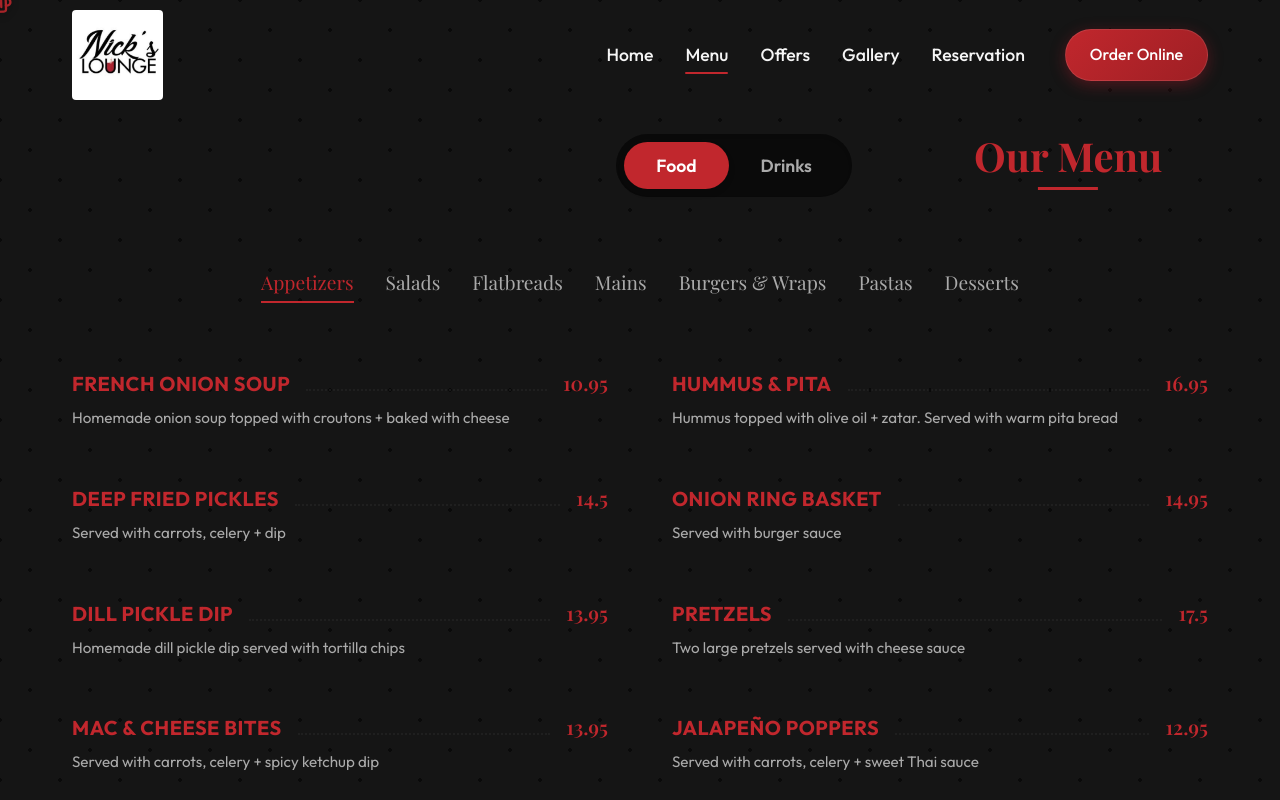
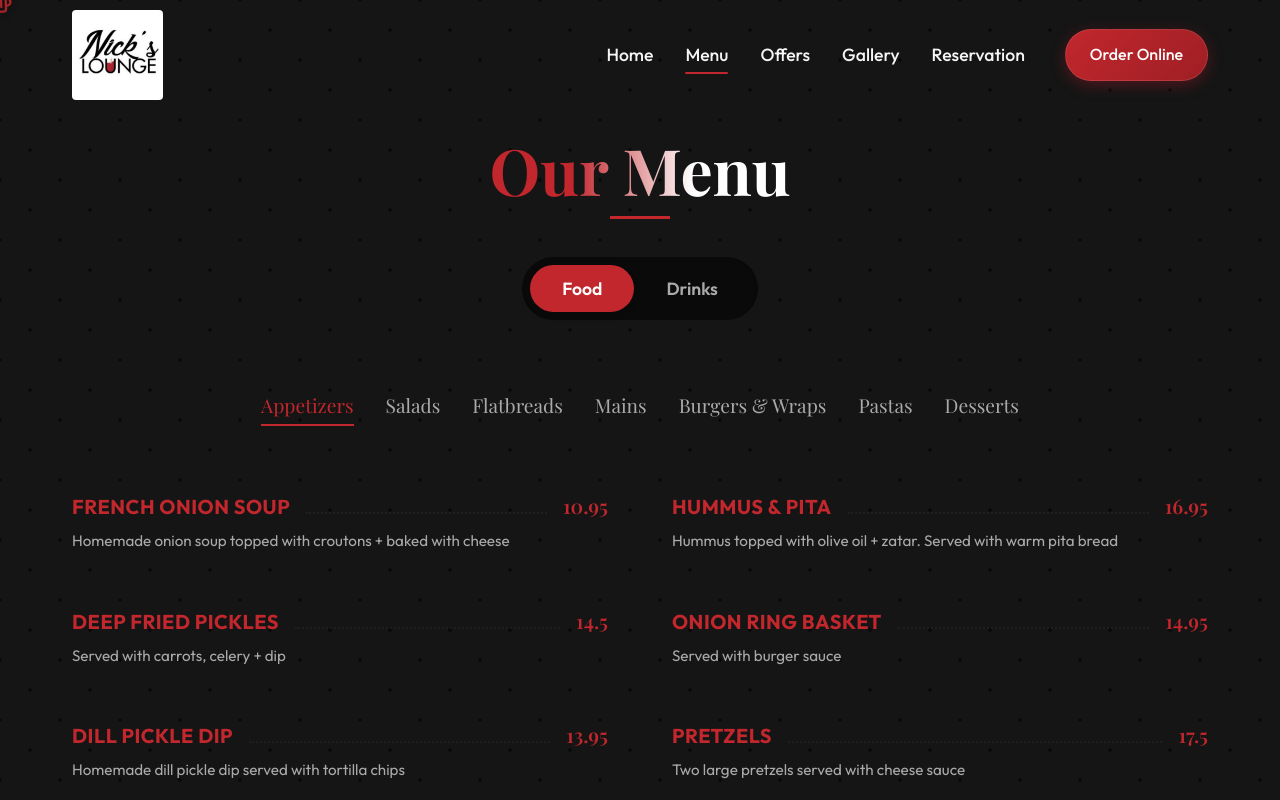
Before and after one commit to vp-appkartz/nickslounge, a React (Vite) app: page /menu in a window 1280 px wide. Shown: the top 800 px of the page. Built offline with nearby package versions, Linux system fonts and the light colour scheme; a web font is replaced by a local one.

Commit message:
Center section titles and add gradient shine effect globally

```diff
--- a/src/index.css
+++ b/src/index.css
@@ -101,13 +101,27 @@ ul {
 }
 
 .section-title {
-  font-size: 2.5rem;
+  font-size: clamp(2.5rem, 5vw, 4rem);
   text-align: center;
-  margin-bottom: 3rem;
+  margin: 0 auto 3rem auto;
   position: relative;
-  display: inline-block;
-  left: 50%;
-  transform: translateX(-50%);
+  display: block;
+  width: max-content;
+  max-width: 100%;
+
+  /* Shine Effect */
+  background: linear-gradient(
+    to right,
+    #ffffff 20%,
+    var(--primary-color) 40%,
+    var(--primary-color) 60%,
+    #ffffff 80%
+  );
+  background-size: 200% auto;
+  color: transparent;
+  -webkit-background-clip: text;
+  background-clip: text;
+  animation: shine 4s linear infinite;
 }
 
 .section-title::after {
@@ -126,6 +140,12 @@ ul {
   min-height: calc(100vh - 200px);
 }
 
+@keyframes shine {
+  to {
+    background-position: 200% center;
+  }
+}
+
 /* Section Padding */
 .section {
   padding: 5rem 0;
--- a/src/pages/Home.css
+++ b/src/pages/Home.css
@@ -39,12 +39,6 @@
   z-index: 2;
   text-align: center;
   padding-top: 10vh;
-}
-
-@keyframes shine {
-  to {
-    background-position: 200% center;
-  }
 }
 
 .hero-title-massive {
```
